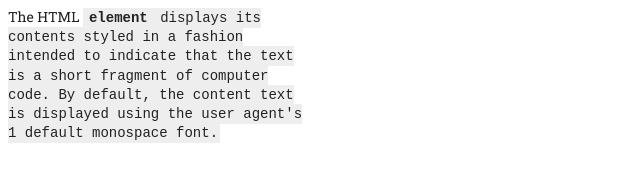
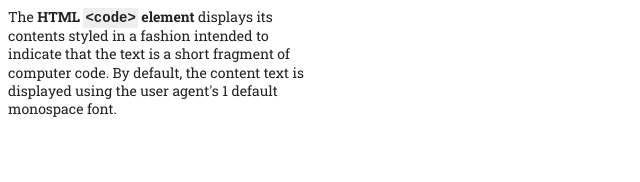
Before and after one commit to akosizsak/18, a plain HTML site: page index.html in a window 1280 px wide. Shown: the whole page, without its empty margins (0-640 px from the left). Drawn offline with Linux system fonts and the light colour scheme.

Commit message:
code
code

```diff
--- a/index.html
+++ b/index.html
@@ -8,6 +8,6 @@
     <link rel="stylesheet" href="stlye.css">
 </head>
 <body>
-        The HTML <strong><code><code></code> element</strong> displays its contents styled in a fashion intended to indicate that the text is a short fragment of computer code. By default, the content text is displayed using the user agent's 1 default monospace font.
+        The <strong>HTML <code>&lt;code&gt;</code> element</strong> displays its contents styled in a fashion intended to indicate that the text is a short fragment of computer code. By default, the content text is displayed using the user agent's 1 default monospace font.
 </body>
 </html>
```
